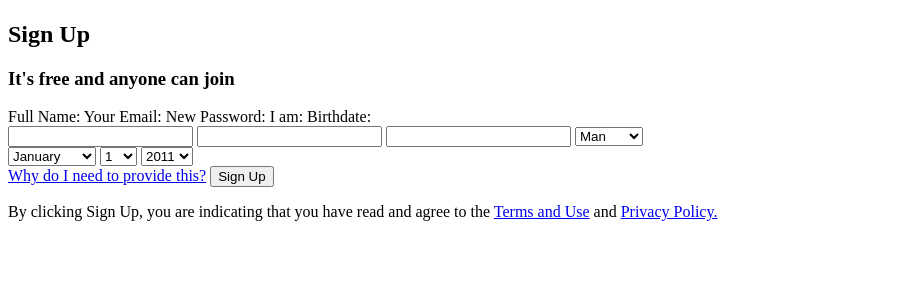
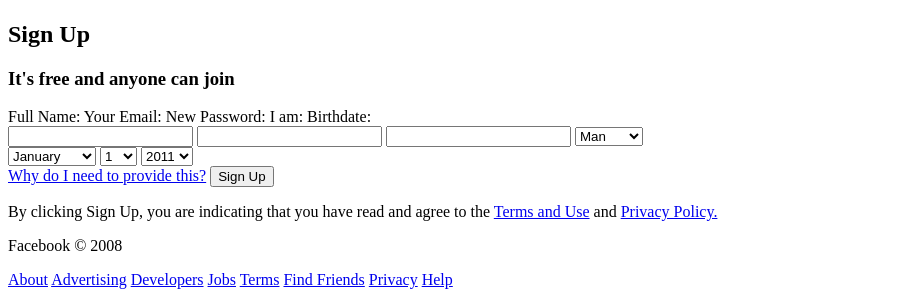
Before and after one commit to jerocen/practica_3, a plain HTML site: page index.html in a window 1280 px wide. Shown: the part 639-936 px from the top of the page, without its empty margins (0-907 px from the left). Before the commit the page ends 876 px from the top, so only its background shows below. Drawn offline with Linux system fonts and the light colour scheme; files whose address does not match are found by name.

Commit message:
Por último le colocamos el footer co sus respectivos elementos hijos acomodados con respecto al diseño original

```diff
--- a/index.html
+++ b/index.html
@@ -204,5 +204,20 @@
                   </div>
             </div>
       </main>
+      <footer>
+            <div id="copyright">
+                  <p>Facebook © 2008</p>
+            </div>
+            <div id="more-options">
+                  <a href="#">About</a>
+                  <a href="#">Advertising</a>
+                  <a href="#">Developers</a>
+                  <a href="#">Jobs</a>
+                  <a href="#">Terms</a>
+                  <a href="#">Find Friends</a>
+                  <a href="#">Privacy</a>
+                  <a href="#">Help</a>
+            </div>
+      </footer>
 </body>
 </html>
```
